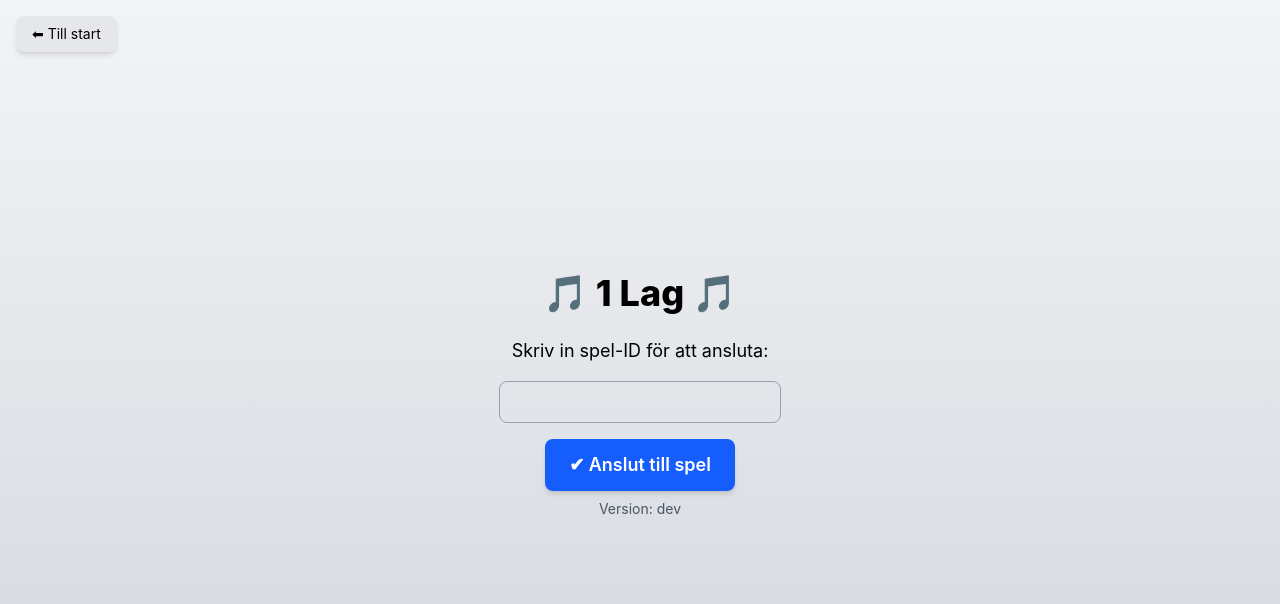
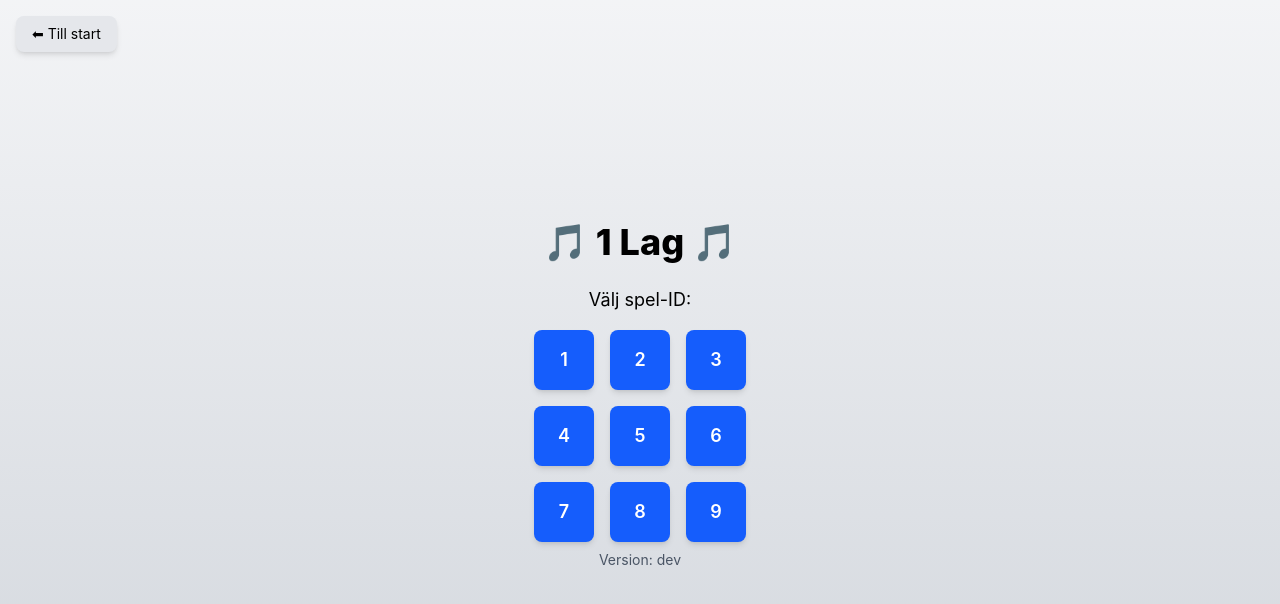
Before and after one commit to Kodstudion/quiz_answer_app, a React (Vite) app in the folder musicbattle/: page /team/1 in a window 1280 px wide. Shown: the top 604 px of the page. Built offline with nearby package versions, Linux system fonts and the light colour scheme.

Commit message:
Uppdatera lagsidans inmatning av spel id med sifferknappar

```diff
--- a/musicbattle/src/TeamPage.tsx
+++ b/musicbattle/src/TeamPage.tsx
@@ -6,7 +6,7 @@ interface ClickEntry {
   time: string;
 }
 
-const teamColors: Record<string, { color: string; pressedColor: string }> = {
+const teamColors = {
   red: { color: "from-red-500 to-red-700", pressedColor: "from-red-700 to-red-900" },
   blue: { color: "from-blue-500 to-blue-700", pressedColor: "from-blue-700 to-blue-900" },
   yellow: { color: "from-yellow-400 to-yellow-600", pressedColor: "from-yellow-600 to-yellow-800" },
@@ -17,22 +17,18 @@ const teamColors: Record<string, { color: string; pressedColor: string }> = {
   lightblue: { color: "from-cyan-500 to-cyan-700", pressedColor: "from-cyan-700 to-cyan-900" },
 };
 
-
 const TeamPage: React.FC = () => {
   const navigate = useNavigate();
   const { teamName } = useParams<{ teamName: string }>();
-  const [gameId, setGameId] = useState<string>("");
-  const [isGameIdValid, setIsGameIdValid] = useState<boolean>(false);
+  const [gameId, setGameId] = useState<number | null>(null);
   const [isPressed, setIsPressed] = useState<boolean>(false);
   const [clicks, setClicks] = useState<ClickEntry[]>([]);
 
   const team = teamName?.toLowerCase() || "red";
-  const teamStyle = teamColors[team] || teamColors.red;
+  const teamStyle = teamColors[team as keyof typeof teamColors] || teamColors.red;
 
-  const handleGameIdSubmit = () => {
-    if (gameId.trim() !== "") {
-      setIsGameIdValid(true);
-    }
+  const handleSelectGameId = (id: number) => {
+    setGameId(id);
   };
 
   const handleButtonPress = () => {
@@ -58,27 +54,27 @@ const TeamPage: React.FC = () => {
         🎵 {teamName?.toUpperCase()} Lag 🎵
       </h1>
 
-      {!isGameIdValid ? (
+      {!gameId ? (
         <div className="flex flex-col items-center">
-          <p className="text-lg mb-4">Skriv in spel-ID för att ansluta:</p>
-          <input
-            type="text"
-            value={gameId}
-            onChange={(e) => setGameId(e.target.value)}
-            className="border border-gray-400 rounded-lg px-4 py-2 text-center"
-          />
+          <p className="text-lg mb-4">Välj spel-ID:</p>
+          {/* 🆕 Knappar för att välja spel-ID */}
+          <div className="grid grid-cols-3 gap-4">
+            {[1, 2, 3, 4, 5, 6, 7, 8, 9].map((id) => (
               <button
-            onClick={handleGameIdSubmit}
-            className="mt-4 bg-blue-600 hover:bg-blue-700 text-white px-6 py-3 rounded-lg text-lg font-semibold shadow-md transition"
+                key={id}
+                onClick={() => handleSelectGameId(id)}
+                className="bg-blue-600 hover:bg-blue-700 text-white px-6 py-4 rounded-lg text-lg font-semibold shadow-md transition"
               >
-            ✔ Anslut till spel
+                {id}
               </button>
+            ))}
+          </div>
         </div>
       ) : (
         <div className="flex flex-col items-center">
-          <p className="text-lg mb-6">Vänta på att admin aktiverar knapparna...</p>
+          <p className="text-lg mb-6">Spel-ID valt: <strong>{gameId}</strong></p>
 
-          {/* 🆕 Större röd knapp (w-62 h-62) */}
+          {/* 🆕 Svarsknapp */}
           <button
             onClick={handleButtonPress}
             disabled={isPressed}
```
Lines whose indentation alone changed are shown as unchanged.
